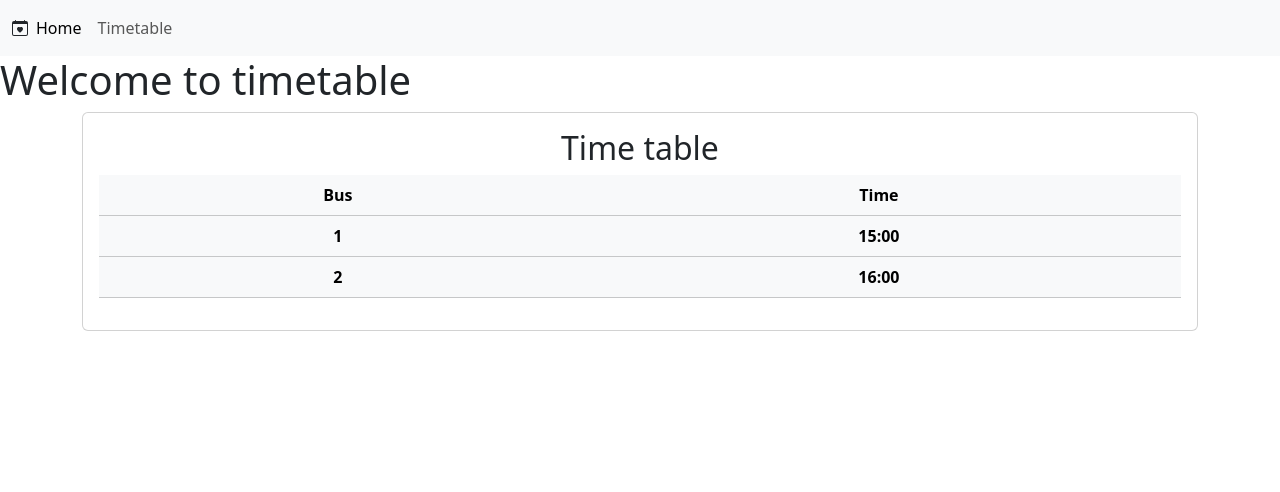
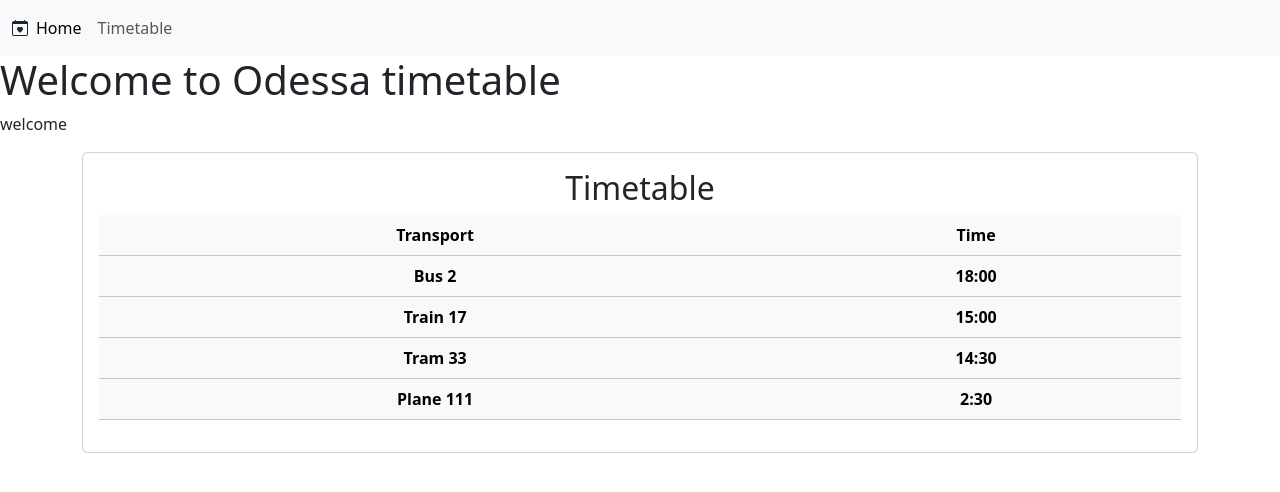
Before and after one commit to dm3tr0/flask-timetable, a Flask app: page /timetable in a window 1280 px wide. Shown: the top 492 px of the page. Run offline with Flask 3, Linux system fonts and the light colour scheme; lists and menus that the app fills with data are empty.

Commit message:
Added context

```diff
--- a/main.py
+++ b/main.py
@@ -6,9 +6,21 @@ app = Flask(__name__)
 def main():
     return render_template("base.html")
 
+@app.route("/timetable")
 def timetable():
-    return render_template("timetable.html")
-app.add_url_rule("/timetable", "timetable_path", timetable)
+    city = "Odessa"
+    timetable = [
+        ["Bus 2", "18:00"],
+        ["Train 17", "15:00"],
+        ["Tram 33", "14:30"],
+        ["Plane 111", "2:30"],
+    ]
+    context = {
+        'timetable': timetable,
+        'city': city,
+        'role': "User",
+    }
+    return render_template("timetable.html", **context)
 
 
 @app.route("/user/<name>")
--- a/templates/timetable.html
+++ b/templates/timetable.html
@@ -3,28 +3,35 @@
     <title>{% block title %}timetable html{% endblock %}</title>
 </head>
 <body>
-    {% block header%}Welcome to timetable{% endblock %}
+    {% block header%}Welcome to {{ city }} timetable{% endblock %}
 
     {% block content %}
+
+    {% if role == "Admin" %}
+        <a href="/admin">You are in admin mode, go to admin page?</a>
+    {% elif role == "User" %}
+        <p>welcome</p>
+    {% else %}
+        <a href="/login">go to login page</a>
+    {% endif %}
+
     <div class="container text-center">
         <div class="card">
             <div class="card-body">
                 <div class="card-title">
-                    <h2>Time table</h2>
+                    <h2>Timetable</h2>
                 </div>
                 <table class="table table-light">
                     <tr>
-                        <th>Bus</th>
+                        <th>Transport</th>
                         <th>Time</th>
                     </tr>
-                    <tr>
-                        <th>1</th>
-                        <th>15:00</th>
-                    </tr>
-                    <tr>
-                        <th>2</th>
-                        <th>16:00</th>
-                    </tr>
+                    {% for transport, time in timetable %}
+                        <tr>
+                            <th>{{ transport }}</th>
+                            <th>{{ time }}</th>
+                        </tr>
+                    {% endfor %}
                 </table>
             </div>
         </div>
```
